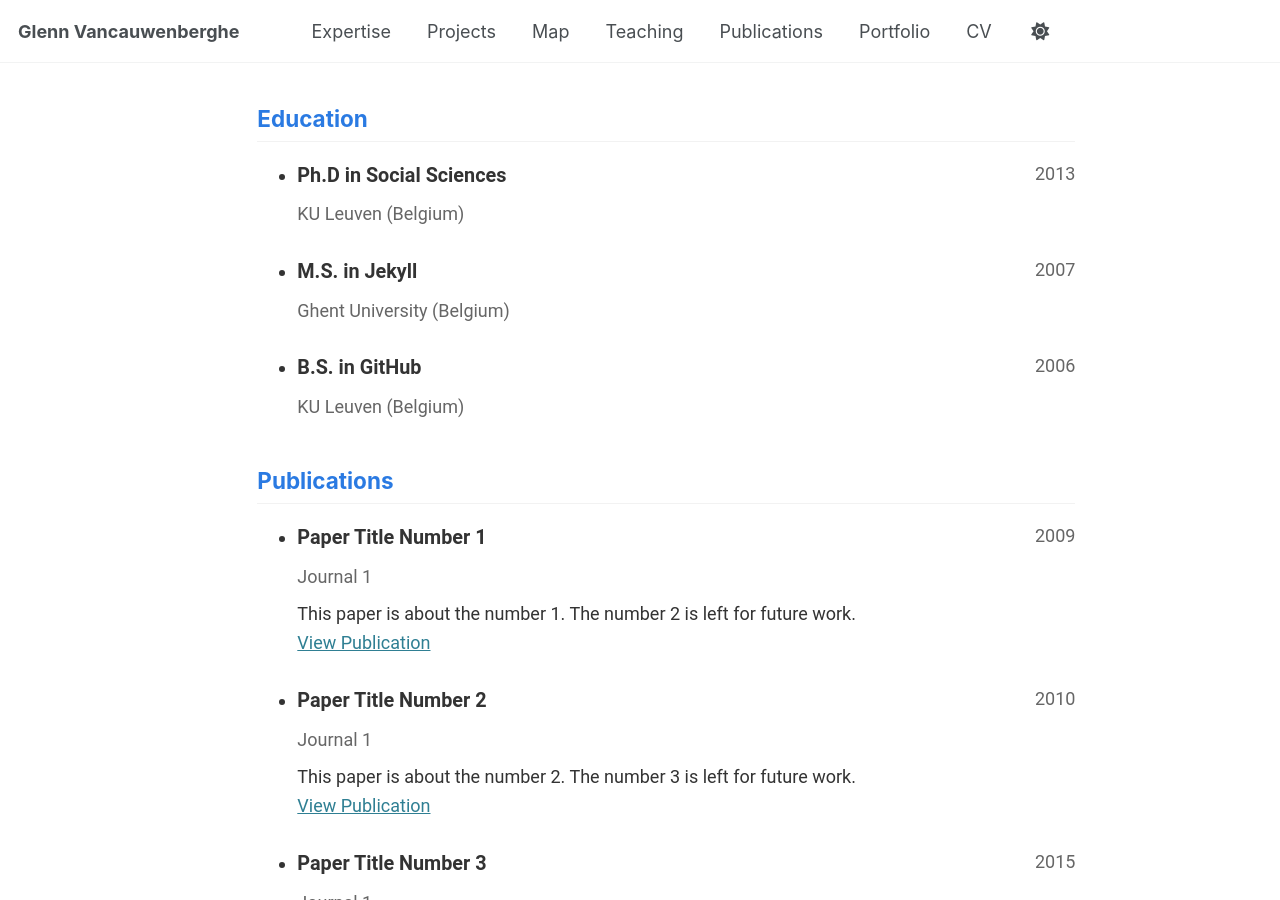
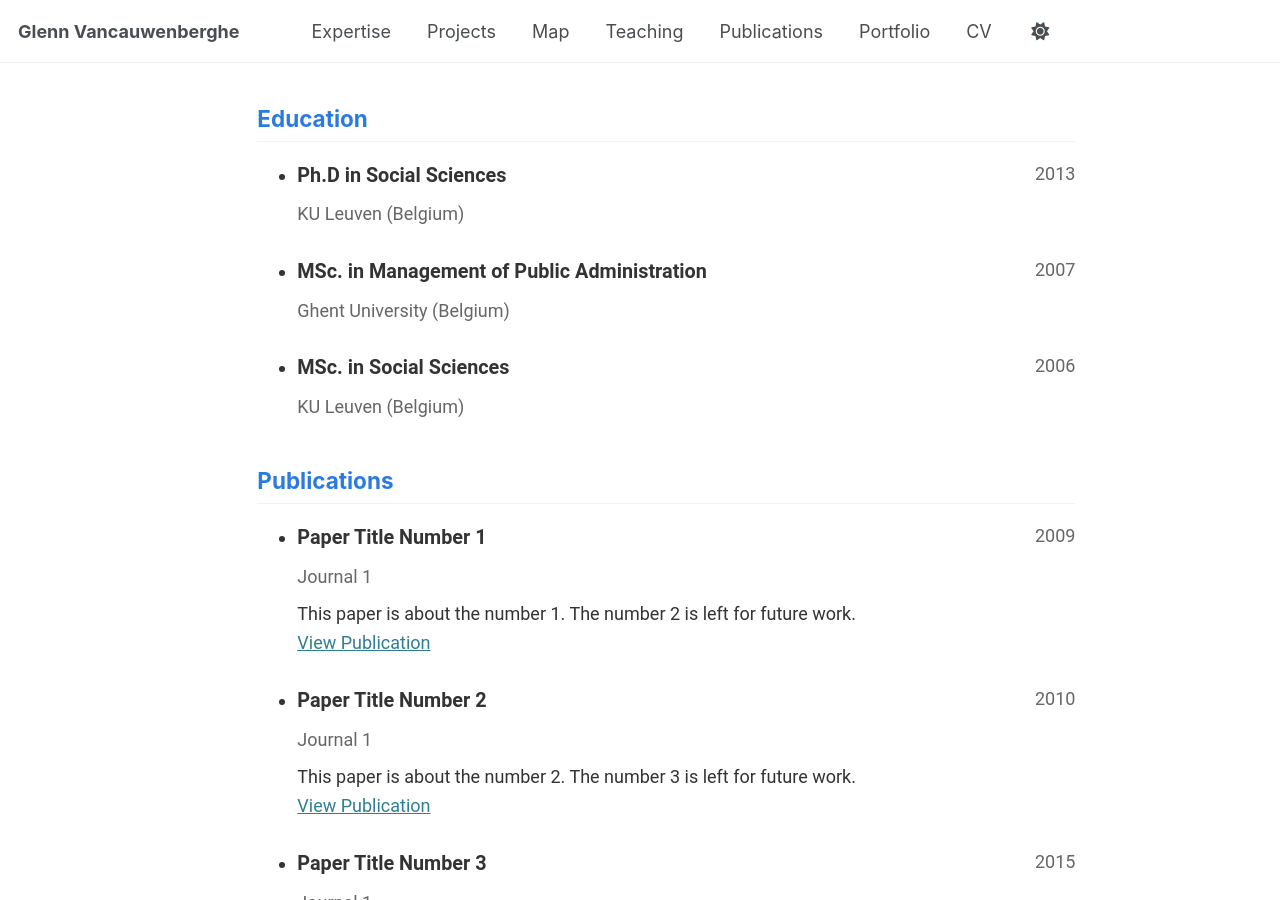
Before and after one commit to GVancauwenberghe/gvancauwenberghe.github.io, a Jekyll site: the page built from _pages/cv-json.md, in a window 1280 px wide and 900 px high, scrolled down 455 px. Built offline with Jekyll 4.4.1, drawn with Linux system fonts in a browser that asks for light colours.

Commit message:
Update cv.json

```diff
--- a/_data/cv.json
+++ b/_data/cv.json
@@ -42,7 +42,7 @@
     },
     {
       "institution": "Ghent University (Belgium)",
-      "area": "M.S. in Jekyll",
+      "area": "MSc. in Management of Public Administration",
       "studyType": "",
       "startDate": "2006",
       "endDate": "2007",
@@ -51,7 +51,7 @@
     },
     {
       "institution": "KU Leuven (Belgium)",
-      "area": "B.S. in GitHub",
+      "area": "MSc. in Social Sciences",
       "studyType": "",
       "startDate": "2002",
       "endDate": "2006",
```
